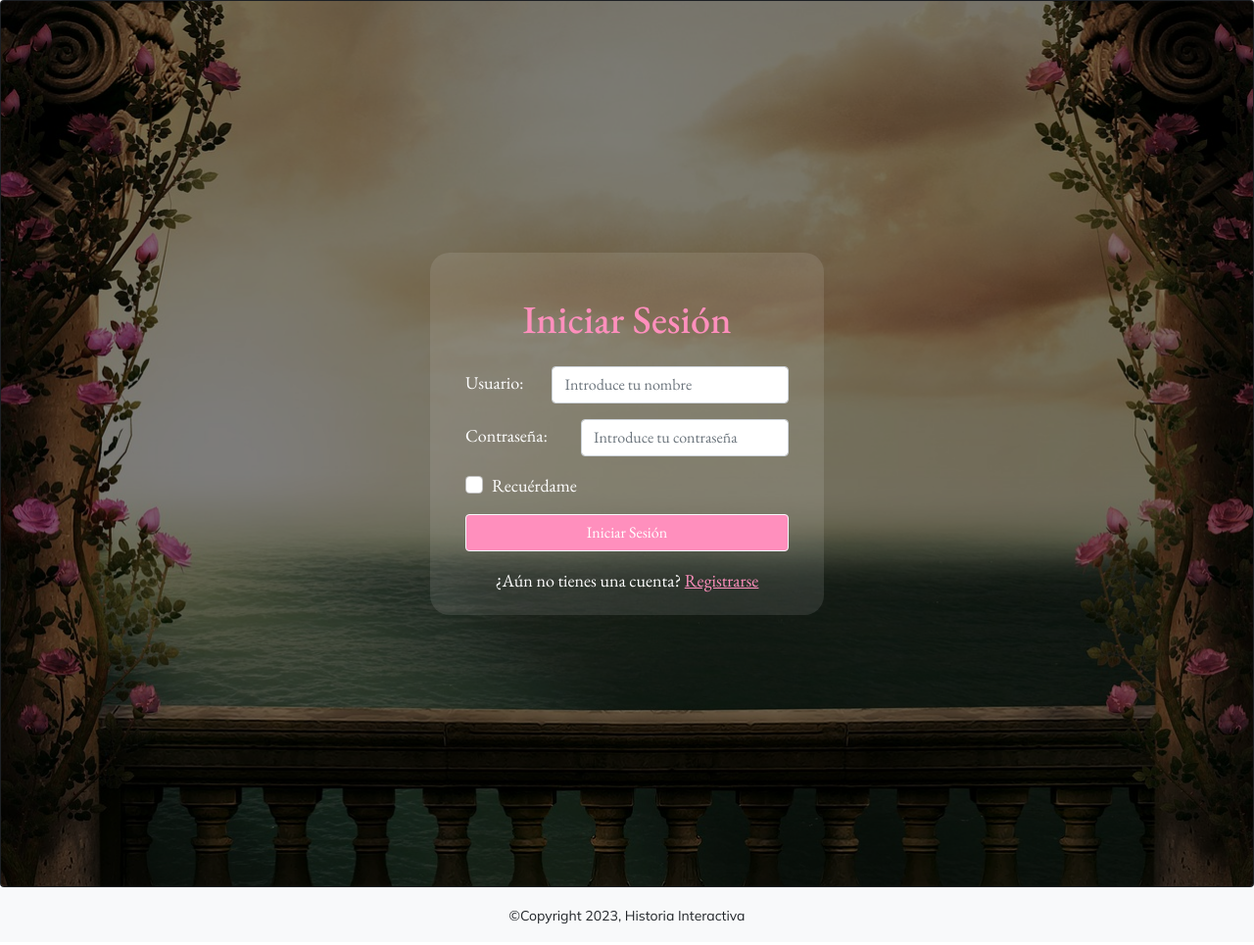
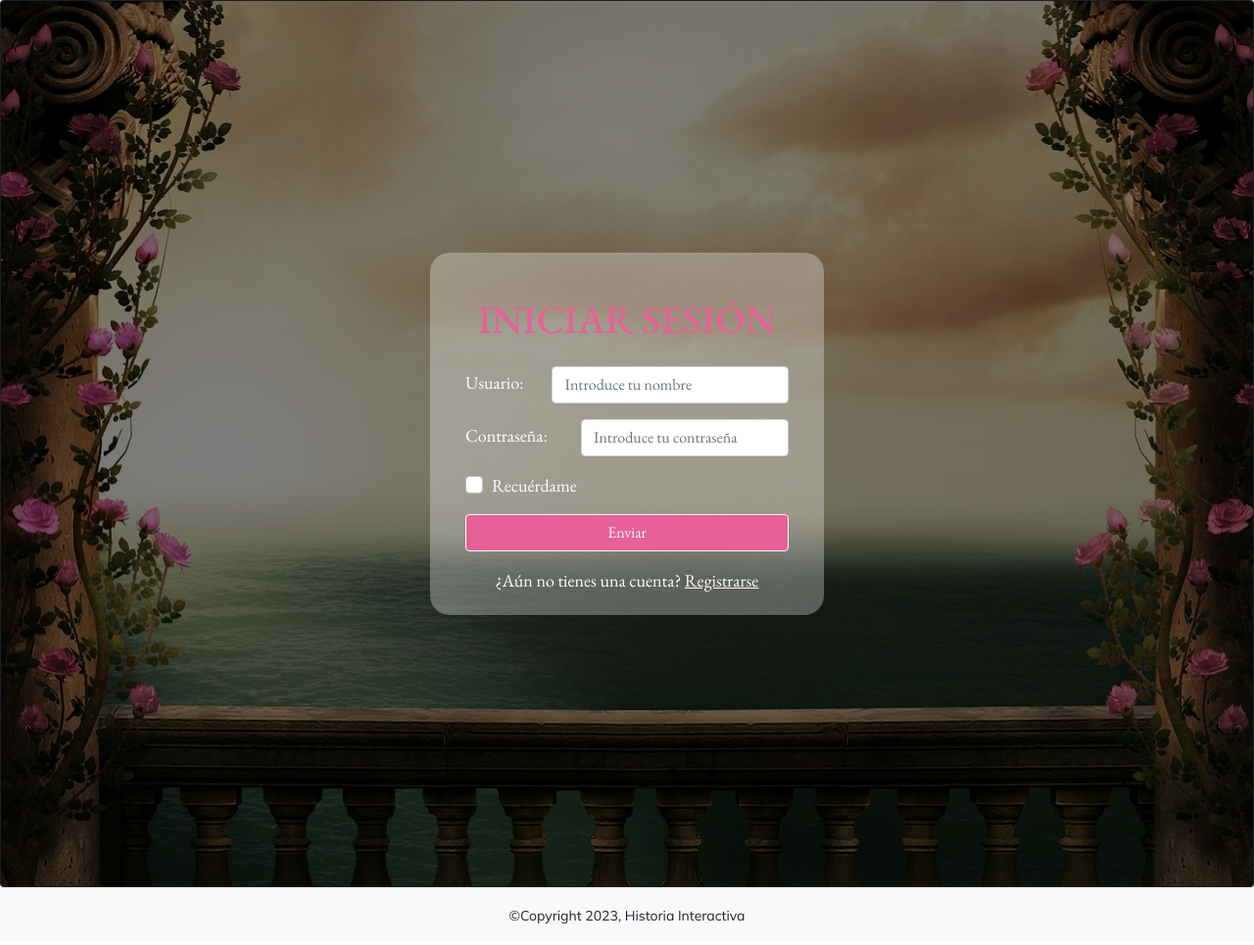
Before and after one commit to BeatrizCano/Historia_Interactiva, a PHP site: page /app/views/viewLogin.php in a window 1280 px wide. Shown: the part 56-1021 px from the top of the page at 98% size. Run offline with PHP 8.4, Linux system fonts and the light colour scheme.

Commit message:
changes_styles_view_register

```diff
--- a/app/views/viewAfterLogin.php
+++ b/app/views/viewAfterLogin.php
@@ -19,7 +19,7 @@ if (isset($_SESSION['usuario_id'], $_SESSION['nombre_usuario'])) {
     include ("../../templates/head.php");
 ?>
 
-    <link rel="stylesheet" href="../../public/css/styles1.css">
+    <link rel="stylesheet" href="../../public/css/styles2.css">
 
 
     <div class="card bg-dark text-white">
--- a/app/views/viewLogin.php
+++ b/app/views/viewLogin.php
@@ -30,7 +30,7 @@ if ($_SERVER["REQUEST_METHOD"] === "POST") {
     include ("../../templates/head.php");
 ?>
 
-<link rel="stylesheet" href="../../public/css/styles1.css">
+<link rel="stylesheet" href="../../public/css/styles2.css">
 
 <div class="card bg-dark text-white">
     <img src="../../assets/img/wallpapers/background-image.jpg" class="card-img" alt="...">
@@ -39,7 +39,7 @@ if ($_SERVER["REQUEST_METHOD"] === "POST") {
 
     <div class="custom-font border-0 login-container" >
         <div class="card-body text-center">
-            <h1 class="mb-3 custom-font card-title text-center">Iniciar Sesión</h1>
+            <h1 class="mb-3 custom-font card-title text-center">INICIAR SESIÓN</h1>
 
             <form action="viewLogin.php" method="POST">
 
@@ -74,13 +74,13 @@ if ($_SERVER["REQUEST_METHOD"] === "POST") {
                 </div>
 
                 <div class="d-grid">
-                    <input type="submit" class="btn btn-light" value="Iniciar Sesión" style="background-color: #ff8fbd; color: #ffffff;">
+                    <input type="submit" class="btn btn-light" value="Enviar" style="background-color: #e56197; color: #ffffff;">
                 </div>
             </form>
         </div>
 
         <p class="mt-3 d-inline">¿Aún no tienes una cuenta?</p>
-        <p class="d-inline"><a href="./viewRegister.php" class="card-title">Registrarse</a></p>
+        <p class="d-inline"><a href="./viewRegister.php" class="card-text">Registrarse</a></p>
 
 
         </div>
--- a/index.php
+++ b/index.php
@@ -9,7 +9,7 @@
     <meta name="viewport" content="width=device-width, initial-scale=1.0">
     <title>Historia Interactiva</title>
     <link rel="stylesheet" href="./public/css/style.css">
-    <link rel="stylesheet" href="./public/css/styles1.css">
+    <link rel="stylesheet" href="./public/css/styles2.css">
     <!--Fuente de letra-->
     <link rel="preconnect" href="https://fonts.googleapis.com">
     <link rel="preconnect" href="https://fonts.gstatic.com" crossorigin>
--- a/public/css/styles1.css
+++ b/public/css/styles2.css
@@ -9,7 +9,7 @@
 }
 
 .card-title {
-    color: #ff8fbd;
+    color: #e56197;
 }
 
 .card .card-img {
@@ -70,7 +70,7 @@
 }
 
 .login-container {
-    background-color: rgba(255, 255, 255, 0.1); /* Color blanco semitransparente */
+    background-color: rgba(255, 255, 255, 0.3); /* Color blanco semitransparente */
     padding: 20px; /* Ajusta el relleno según tu preferencia */
     border-radius: 20px; /* Ajusta el radio del borde según tu preferencia */
     margin-bottom: 20px;
```
Also changed, not shown: app/views/viewRegister.php (+10 -14 lines).
